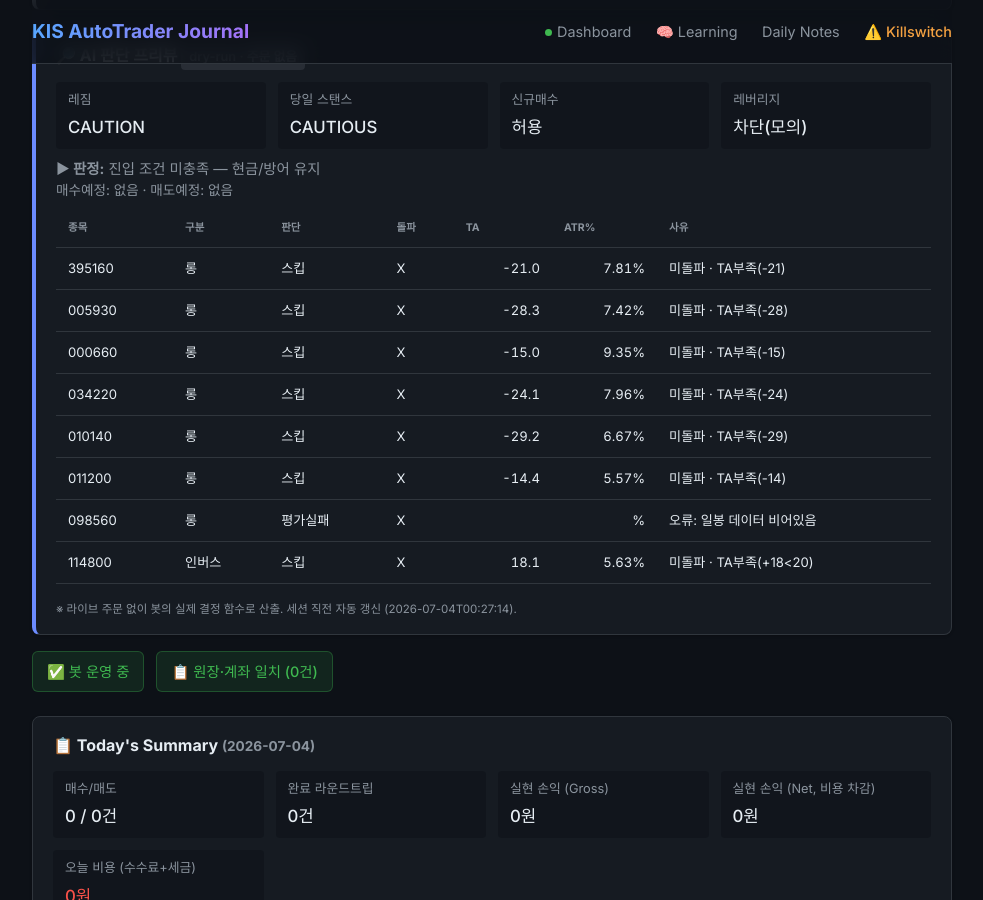
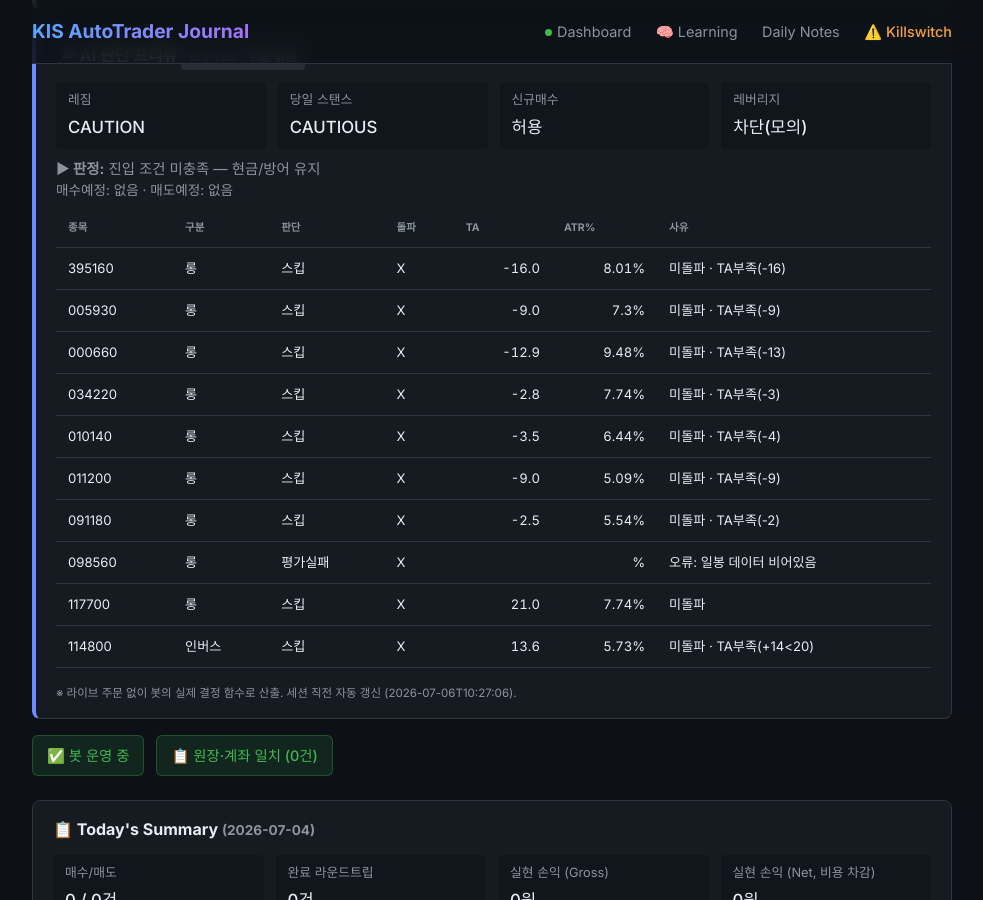
Before and after one commit to BudongJW/kis-trading-journal, a Jekyll site: the page built from index.html, in a window 1280 px wide and 900 px high, scrolled down 788 px. Shown: the whole window, without its empty margins (148-1131 px from the left). Built offline with Jekyll 4.4.1, drawn with Linux system fonts in a browser that asks for light colours; nearby versions of some CDN libraries.

Commit message:
auto: dry-run preview 07-06 01:28Z

```diff
--- a/_data/dry_run.json
+++ b/_data/dry_run.json
@@ -1,5 +1,5 @@
 {
-  "generated_at": "2026-07-04T00:27:14",
+  "generated_at": "2026-07-06T10:27:06",
   "mode": "DRY-RUN (읽기 전용, 주문 없음)",
   "market": {
     "regime": "CAUTION",
@@ -7,7 +7,7 @@
     "regime_detail": "카나리아 1/2 음전환",
     "day_stance": "CAUTIOUS",
     "day_stance_forced": false,
-    "briefing": "오늘 스탠스 신중(CAUTIOUS) · 레짐 CAUTION·신뢰도 27% · 美 오버나이트 neutral(-0.8%) · 고변동(96.0%ile) · 예산 40%·최대 2종목·허용 롱/인버스",
+    "briefing": "오늘 스탠스 신중(CAUTIOUS) · 레짐 CAUTION·신뢰도 31% · 美 오버나이트 neutral(-0.8%) · 고변동(96.0%ile) · 예산 40%·최대 2종목·허용 롱/인버스",
     "blocks_new_buys": false
   },
   "gates": {
@@ -16,7 +16,7 @@
     "leverage_gate_reason": "레짐 CAUTION(BULL 아님) → 레버리지 금지"
   },
   "account": {
-    "cash": 327890,
+    "cash": 462292,
     "holdings_readable": "없음/조회실패"
   },
   "holdings_risk": [],
@@ -26,60 +26,70 @@
       "type": "롱",
       "decision": "스킵",
       "breakout": false,
-      "ta": -21.0,
-      "atr_pct": 7.81,
+      "ta": -16.0,
+      "atr_pct": 8.01,
       "fee_gate_ok": true,
-      "why_skip": "미돌파 · TA부족(-21)"
+      "why_skip": "미돌파 · TA부족(-16)"
     },
     {
       "symbol": "005930",
       "type": "롱",
       "decision": "스킵",
       "breakout": false,
-      "ta": -28.3,
-      "atr_pct": 7.42,
+      "ta": -9.0,
+      "atr_pct": 7.3,
       "fee_gate_ok": true,
-      "why_skip": "미돌파 · TA부족(-28)"
+      "why_skip": "미돌파 · TA부족(-9)"
     },
     {
       "symbol": "000660",
       "type": "롱",
       "decision": "스킵",
       "breakout": false,
-      "ta": -15.0,
-      "atr_pct": 9.35,
+      "ta": -12.9,
+      "atr_pct": 9.48,
       "fee_gate_ok": true,
-      "why_skip": "미돌파 · TA부족(-15)"
+      "why_skip": "미돌파 · TA부족(-13)"
     },
     {
       "symbol": "034220",
       "type": "롱",
       "decision": "스킵",
       "breakout": false,
-      "ta": -24.1,
-      "atr_pct": 7.96,
+      "ta": -2.8,
+      "atr_pct": 7.74,
       "fee_gate_ok": true,
-      "why_skip": "미돌파 · TA부족(-24)"
+      "why_skip": "미돌파 · TA부족(-3)"
     },
     {
       "symbol": "010140",
       "type": "롱",
       "decision": "스킵",
       "breakout": false,
-      "ta": -29.2,
-      "atr_pct": 6.67,
+      "ta": -3.5,
+      "atr_pct": 6.44,
       "fee_gate_ok": true,
-      "why_skip": "미돌파 · TA부족(-29)"
+      "why_skip": "미돌파 · TA부족(-4)"
     },
     {
       "symbol": "011200",
       "type": "롱",
       "decision": "스킵",
       "breakout": false,
-      "ta": -14.4,
-      "atr_pct": 5.57,
+      "ta": -9.0,
+      "atr_pct": 5.09,
       "fee_gate_ok": true,
-      "why_skip": "미돌파 · TA부족(-14)"
+      "why_skip": "미돌파 · TA부족(-9)"
+    },
+    {
+      "symbol": "091180",
+      "type": "롱",
+      "decision": "스킵",
+      "breakout": false,
+      "ta": -2.5,
+      "atr_pct": 5.54,
+      "fee_gate_ok": true,
+      "why_skip": "미돌파 · TA부족(-2)"
     },
     {
       "symbol": "098560",
@@ -88,28 +98,38 @@
       "why_skip": "오류: 일봉 데이터 비어있음"
     },
     {
+      "symbol": "117700",
+      "type": "롱",
+      "decision": "스킵",
+      "breakout": false,
+      "ta": 21.0,
+      "atr_pct": 7.74,
+      "fee_gate_ok": true,
+      "why_skip": "미돌파"
+    },
+    {
       "symbol": "114800",
       "type": "인버스",
       "entry_via": "-",
       "decision": "스킵",
       "breakout": false,
-      "ta": 18.1,
-      "atr_pct": 5.63,
+      "ta": 13.6,
+      "atr_pct": 5.73,
       "fee_gate_ok": true,
-      "why_skip": "미돌파 · TA부족(+18<20)"
+      "why_skip": "미돌파 · TA부족(+14<20)"
     }
   ],
   "gap_recovery": {
     "enabled_live": true,
-    "now_kst": "00:27",
+    "now_kst": "10:27",
     "window": "09:00~09:20",
     "candidates": [
       {
         "symbol": "395160",
         "name": "KODEX 미국나스닥100TR",
         "decision": "스킵",
-        "gap_open_pct": -0.34,
-        "intraday_pct": 5.78,
+        "gap_open_pct": 0.53,
+        "intraday_pct": -1.4,
         "in_window": false,
         "reason": "촉발 없음(오버나이트=normal≠aggressive_buy)"
       },
@@ -117,8 +137,8 @@
         "symbol": "005930",
         "name": "삼성전자",
         "decision": "스킵",
-        "gap_open_pct": 0.87,
-        "intraday_pct": 7.28,
+        "gap_open_pct": 3.39,
+        "intraday_pct": -1.17,
         "in_window": false,
         "reason": "촉발 없음(오버나이트=normal≠aggressive_buy)"
       },
@@ -126,8 +146,8 @@
         "symbol": "000660",
         "name": "SK하이닉스",
         "decision": "스킵",
-        "gap_open_pct": 0.46,
-        "intraday_pct": 10.38,
+        "gap_open_pct": 1.03,
+        "intraday_pct": -1.1,
         "in_window": false,
         "reason": "촉발 없음(오버나이트=normal≠aggressive_buy)"
       },
@@ -135,8 +155,8 @@
         "symbol": "034220",
         "name": "LG디스플레이",
         "decision": "스킵",
-        "gap_open_pct": 0.09,
-        "intraday_pct": 0.73,
+        "gap_open_pct": 0.27,
+        "intraday_pct": -2.43,
         "in_window": false,
         "reason": "촉발 없음(오버나이트=normal≠aggressive_buy)"
       },
@@ -144,8 +164,8 @@
         "symbol": "010140",
         "name": "삼성중공업",
         "decision": "스킵",
-        "gap_open_pct": 0.22,
-        "intraday_pct": 2.17,
+        "gap_open_pct": 1.28,
+        "intraday_pct": -0.21,
         "in_window": false,
         "reason": "촉발 없음(오버나이트=normal≠aggressive_buy)"
       },
@@ -153,8 +173,17 @@
         "symbol": "011200",
         "name": "HMM",
         "decision": "스킵",
-        "gap_open_pct": 0.73,
-        "intraday_pct": -0.36,
+        "gap_open_pct": 0.52,
+        "intraday_pct": 1.35,
+        "in_window": false,
+        "reason": "촉발 없음(오버나이트=normal≠aggressive_buy)"
+      },
+      {
+        "symbol": "091180",
+        "name": "KODEX 자동차",
+        "decision": "스킵",
+        "gap_open_pct": 0.14,
+        "intraday_pct": 2.87,
         "in_window": false,
         "reason": "촉발 없음(오버나이트=normal≠aggressive_buy)"
       },
@@ -166,22 +195,31 @@
         "intraday_pct": 0.0,
         "in_window": false,
         "reason": "가격데이터 부족(시가/전일종가 없음)"
+      },
+      {
+        "symbol": "117700",
+        "name": "KODEX 철강",
+        "decision": "스킵",
+        "gap_open_pct": 0.3,
+        "intraday_pct": 0.3,
+        "in_window": false,
+        "reason": "촉발 없음(오버나이트=normal≠aggressive_buy)"
       }
     ]
   },
   "morning_momentum": {
     "enabled_live": true,
-    "now_kst": "00:27",
+    "now_kst": "10:27",
     "window": "09:00~14:00",
     "up_th": 0.6,
     "down_th": 0.6,
     "benchmark": "069500",
     "direction": "none",
-    "in_window": false,
-    "move_pct": 6.06,
-    "intraday_pct": 5.33,
+    "in_window": true,
+    "move_pct": 0.34,
+    "intraday_pct": -0.98,
     "would_enter": false,
-    "reason": "윈도 밖(00:27∉09:00~14:00)"
+    "reason": "임계 미달 (전일대비 +0.34%, 시가대비 -0.98%)"
   },
   "us_entry_candidates": [
     {
@@ -189,43 +227,43 @@
       "type": "long",
       "decision": "스킵",
       "breakout": false,
-      "ta": -11.6,
-      "atr_pct": 1.43,
-      "why_skip": "미돌파 · TA부족(-12)"
+      "ta": 4.3,
+      "atr_pct": 1.16,
+      "why_skip": "미돌파 · TA부족(+4)"
     },
     {
       "symbol": "SCHG",
       "type": "long",
       "decision": "스킵",
       "breakout": false,
-      "ta": 7.3,
+      "ta": 2.4,
       "atr_pct": 1.41,
-      "why_skip": "미돌파 · TA부족(+7)"
+      "why_skip": "미돌파 · TA부족(+2)"
     },
     {
       "symbol": "XLF",
       "type": "long",
       "decision": "스킵",
       "breakout": false,
-      "ta": 3.2,
+      "ta": -7.8,
       "atr_pct": 1.32,
-      "why_skip": "미돌파 · TA부족(+3)"
+      "why_skip": "미돌파 · TA부족(-8)"
     },
     {
       "symbol": "SH",
       "type": "inverse",
       "decision": "스킵",
       "breakout": false,
-      "ta": 3.2,
+      "ta": 3.5,
       "atr_pct": 1.18,
-      "why_skip": "미돌파 · TA부족(+3)"
+      "why_skip": "미돌파 · TA부족(+4)"
     },
     {
       "symbol": "PSQ",
       "type": "inverse",
       "decision": "진입가능",
       "breakout": true,
-      "ta": 22.1,
+      "ta": 20.3,
       "atr_pct": 1.99,
       "why_skip": "-"
     },
@@ -234,18 +272,18 @@
       "type": "defensive",
       "decision": "스킵",
       "breakout": false,
-      "ta": -9.1,
+      "ta": -6.0,
       "atr_pct": 0.56,
-      "why_skip": "미돌파 · TA부족(-9) · 수수료게이트"
+      "why_skip": "미돌파 · TA부족(-6) · 수수료게이트"
     },
     {
       "symbol": "SHY",
       "type": "defensive",
       "decision": "스킵",
       "breakout": false,
-      "ta": 15.8,
+      "ta": 9.1,
       "atr_pct": 0.09,
-      "why_skip": "미돌파 · 수수료게이트"
+      "why_skip": "미돌파 · TA부족(+9) · 수수료게이트"
     }
   ],
   "us_summary": {
```
